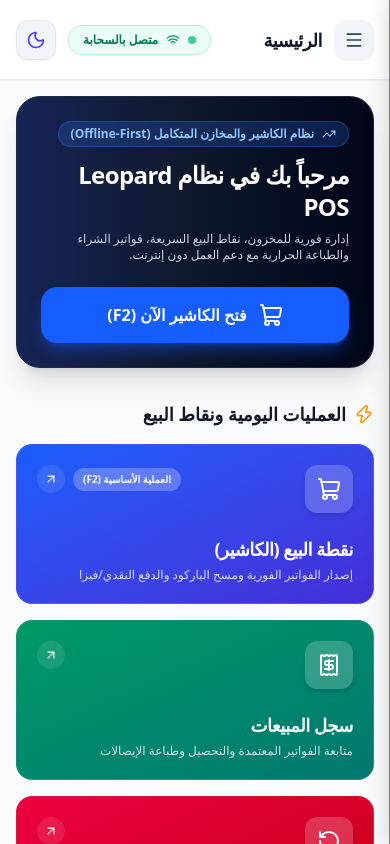
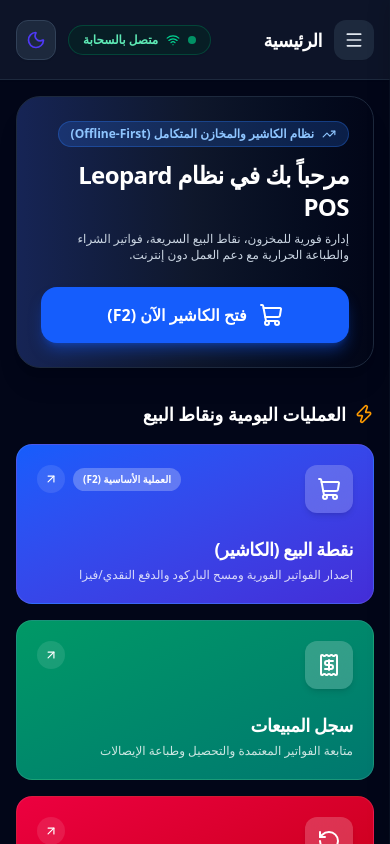
Before and after one commit to abdullahprocom/leopard-pos, a Next.js app: page /dashboard in a window 390 px wide. Built offline with nearby package versions, Linux system fonts and the light colour scheme.

Commit message:
fix(ui): overhaul UI with Modern Pro Dark Theme, high-contrast surfaces, responsive drawer sidebar, and balanced auto-fit grids

```diff
--- a/src/app/globals.css
+++ b/src/app/globals.css
@@ -4,30 +4,30 @@
 
 @layer base {
   :root {
-    --background: #f8fafc;
-    --foreground: #0f172a;
-    --card: #ffffff;
-    --card-foreground: #0f172a;
-    --popover: #ffffff;
-    --popover-foreground: #0f172a;
-    --primary: #2563eb;
+    --background: #090d16;
+    --foreground: #f8fafc;
+    --card: #0f172a;
+    --card-foreground: #f8fafc;
+    --popover: #0f172a;
+    --popover-foreground: #f8fafc;
+    --primary: #3b82f6;
     --primary-foreground: #ffffff;
-    --secondary: #f1f5f9;
-    --secondary-foreground: #0f172a;
-    --muted: #f1f5f9;
-    --muted-foreground: #64748b;
-    --accent: #f1f5f9;
-    --accent-foreground: #0f172a;
+    --secondary: #1e293b;
+    --secondary-foreground: #f8fafc;
+    --muted: #1e293b;
+    --muted-foreground: #94a3b8;
+    --accent: #1e293b;
+    --accent-foreground: #f8fafc;
     --destructive: #ef4444;
     --destructive-foreground: #ffffff;
-    --border: #e2e8f0;
-    --input: #e2e8f0;
-    --ring: #2563eb;
-    --radius: 0.75rem;
+    --border: #1e293b;
+    --input: #1e293b;
+    --ring: #3b82f6;
+    --radius: 1rem;
   }
 
   .dark {
-    --background: #020617;
+    --background: #090d16;
     --foreground: #f8fafc;
     --card: #0f172a;
     --card-foreground: #f8fafc;
@@ -59,4 +59,23 @@
     -webkit-font-smoothing: antialiased;
     transition: background-color 0.2s ease, color 0.2s ease;
   }
+
+  /* Custom Sleek Dark Scrollbar */
+  ::-webkit-scrollbar {
+    width: 6px;
+    height: 6px;
+  }
+
+  ::-webkit-scrollbar-track {
+    background: transparent;
+  }
+
+  ::-webkit-scrollbar-thumb {
+    background: #334155;
+    border-radius: 9999px;
+  }
+
+  ::-webkit-scrollbar-thumb:hover {
+    background: #475569;
+  }
 }
--- a/src/app/layout.tsx
+++ b/src/app/layout.tsx
@@ -9,7 +9,7 @@
 };
 
 export const viewport: Viewport = {
-  themeColor: "#1e3a8a",
+  themeColor: "#090d16",
   width: "device-width",
   initialScale: 1,
   maximumScale: 1,
@@ -17,8 +17,8 @@
 
 export default function RootLayout({ children }: { children: React.ReactNode }) {
   return (
-    <html lang="ar" dir="rtl" className="h-full antialiased">
-      <body className="min-h-full flex flex-col font-sans">
+    <html lang="ar" dir="rtl" className="dark h-full antialiased">
+      <body className="min-h-full flex flex-col font-sans bg-slate-950 text-slate-100">
         {children}
         <Toaster position="top-center" richColors dir="rtl" />
       </body>
--- a/src/components/ui/badge.tsx
+++ b/src/components/ui/badge.tsx
@@ -3,21 +3,21 @@
 import { cn } from "@/lib/cn"
 
 const badgeVariants = cva(
-  "inline-flex items-center rounded-md border px-2.5 py-0.5 text-xs font-semibold transition-colors focus:outline-none focus:ring-2 focus:ring-ring focus:ring-offset-2",
+  "inline-flex items-center rounded-lg border px-2.5 py-0.5 text-xs font-bold transition-colors select-none",
   {
     variants: {
       variant: {
         default:
-          "border-transparent bg-slate-900 text-slate-50 shadow hover:bg-slate-900/80",
+          "border-transparent bg-blue-600 text-white shadow-xs hover:bg-blue-700",
         secondary:
-          "border-transparent bg-slate-100 text-slate-900 hover:bg-slate-100/80",
+          "border-transparent bg-slate-100 dark:bg-slate-800 text-slate-800 dark:text-slate-200 hover:bg-slate-200 dark:hover:bg-slate-700",
         destructive:
-          "border-transparent bg-red-500 text-slate-50 shadow hover:bg-red-500/80",
-        outline: "text-slate-950",
+          "border-transparent bg-rose-600 text-white shadow-xs hover:bg-rose-700",
+        outline: "border-slate-300 dark:border-slate-700 text-slate-800 dark:text-slate-200",
         success:
-          "border-transparent bg-emerald-500 text-white shadow hover:bg-emerald-500/80",
+          "border-transparent bg-emerald-600 text-white shadow-xs hover:bg-emerald-700",
         warning:
-          "border-transparent bg-amber-500 text-white shadow hover:bg-amber-500/80",
+          "border-transparent bg-amber-500 text-white shadow-xs hover:bg-amber-600",
       },
     },
     defaultVariants: {
--- a/src/components/ui/button.tsx
+++ b/src/components/ui/button.tsx
@@ -3,23 +3,23 @@
 import { cn } from "@/lib/cn"
 
 const buttonVariants = cva(
-  "inline-flex items-center justify-center whitespace-nowrap rounded-xl text-sm font-bold transition-all duration-200 ease-in-out focus-visible:outline-none focus-visible:ring-2 focus-visible:ring-blue-500/50 disabled:pointer-events-none disabled:opacity-50 active:scale-95 cursor-pointer select-none",
+  "inline-flex items-center justify-center gap-2 whitespace-nowrap rounded-xl text-sm font-bold transition-all duration-200 ease-in-out focus-visible:outline-none focus-visible:ring-2 focus-visible:ring-blue-500/50 disabled:pointer-events-none disabled:opacity-50 active:scale-95 cursor-pointer select-none",
   {
     variants: {
       variant: {
         default:
-          "bg-blue-600 text-white shadow-md shadow-blue-600/20 hover:bg-blue-700 hover:shadow-lg hover:shadow-blue-600/30 hover:-translate-y-0.5",
+          "bg-blue-600 text-white shadow-md shadow-blue-600/25 hover:bg-blue-700 hover:shadow-lg hover:shadow-blue-600/35 hover:-translate-y-0.5",
         destructive:
-          "bg-red-500 text-white shadow-md shadow-red-500/20 hover:bg-red-600 hover:shadow-lg hover:shadow-red-500/30 hover:-translate-y-0.5",
+          "bg-rose-600 text-white shadow-md shadow-rose-600/25 hover:bg-rose-700 hover:shadow-lg hover:shadow-rose-600/35 hover:-translate-y-0.5",
         outline:
-          "border border-slate-200/90 bg-white text-slate-800 shadow-xs hover:bg-slate-50 hover:border-slate-300 hover:text-slate-900 hover:-translate-y-0.5",
+          "border border-slate-200/90 dark:border-slate-700/90 bg-white dark:bg-slate-800/90 text-slate-800 dark:text-slate-100 shadow-xs hover:bg-slate-50 dark:hover:bg-slate-700 hover:border-slate-300 dark:hover:border-slate-600 hover:text-slate-900 dark:hover:text-white hover:-translate-y-0.5",
         secondary:
-          "bg-slate-100 text-slate-900 shadow-xs hover:bg-slate-200/80 hover:-translate-y-0.5",
-        ghost: "text-slate-700 hover:bg-slate-100 hover:text-slate-900",
-        link: "text-blue-600 underline-offset-4 hover:underline",
+          "bg-slate-100 dark:bg-slate-800 text-slate-900 dark:text-slate-100 shadow-xs hover:bg-slate-200/80 dark:hover:bg-slate-700 hover:-translate-y-0.5",
+        ghost: "text-slate-700 dark:text-slate-300 hover:bg-slate-100 dark:hover:bg-slate-800 hover:text-slate-900 dark:hover:text-white",
+        link: "text-blue-600 dark:text-blue-400 underline-offset-4 hover:underline",
       },
       size: {
-        default: "h-11 px-5 py-2",
+        default: "h-11 px-5 py-2.5",
         sm: "h-9 rounded-lg px-3.5 text-xs",
         lg: "h-12 rounded-xl px-8 text-base",
         icon: "h-10 w-10 rounded-xl",
--- a/src/components/ui/dialog.tsx
+++ b/src/components/ui/dialog.tsx
@@ -60,8 +60,8 @@
       onClick={handleBackdropClick}
       onKeyDown={handleKeyDown}
       className={cn(
-        "backdrop:bg-black/50 backdrop:backdrop-blur-sm",
-        "rounded-xl border border-slate-200 bg-white p-0 shadow-lg",
+        "backdrop:bg-black/60 backdrop:backdrop-blur-xs",
+        "rounded-2xl border border-slate-200 dark:border-slate-800 bg-white dark:bg-slate-900 p-0 shadow-2xl text-slate-900 dark:text-slate-100",
         "w-full max-w-lg",
         "open:animate-in open:fade-in-90 open:zoom-in-95",
         "rtl:text-right",
@@ -70,8 +70,8 @@
     >
       <div className="flex flex-col p-6 space-y-4">
         {title && (
-          <div className="flex flex-col space-y-1.5 text-center sm:text-right">
-            <h2 className="text-lg font-semibold leading-none tracking-tight">
+          <div className="flex flex-col space-y-1.5 text-right border-b border-slate-100 dark:border-slate-800 pb-3">
+            <h2 className="text-lg font-black text-slate-900 dark:text-white leading-none tracking-tight">
               {title}
             </h2>
           </div>
--- a/src/components/ui/select.tsx
+++ b/src/components/ui/select.tsx
@@ -54,13 +54,13 @@
         type="button"
         onClick={() => context.setOpen(!context.open)}
         className={cn(
-          'flex h-10 w-full items-center justify-between rounded-md border border-slate-200 bg-white px-3 py-2 text-sm shadow-sm placeholder:text-slate-500 focus:outline-none focus:ring-1 focus:ring-blue-600 disabled:cursor-not-allowed disabled:opacity-50 text-right',
+          'flex h-11 w-full items-center justify-between rounded-xl border border-slate-200 dark:border-slate-700 bg-white dark:bg-slate-800/80 px-4 py-2 text-sm font-medium text-slate-900 dark:text-slate-100 shadow-xs placeholder:text-slate-400 focus:outline-none focus:ring-2 focus:ring-blue-600/30 focus:border-blue-600 disabled:cursor-not-allowed disabled:opacity-50 text-right cursor-pointer transition-colors',
           className
         )}
         {...props}
       >
         <span className="truncate">{children}</span>
-        <ChevronDown className="h-4 w-4 opacity-50 shrink-0" />
+        <ChevronDown className="h-4 w-4 opacity-60 shrink-0 text-slate-400" />
       </button>
     )
   }
@@ -82,7 +82,7 @@
       <div className="fixed inset-0 z-40" onClick={() => context.setOpen(false)} />
       <div
         className={cn(
-          'absolute z-50 mt-1 max-h-60 w-full overflow-auto rounded-md border border-slate-200 bg-white p-1 text-slate-950 shadow-md',
+          'absolute z-50 mt-1.5 max-h-60 w-full overflow-auto rounded-xl border border-slate-200 dark:border-slate-800 bg-white dark:bg-slate-900 p-1.5 text-slate-900 dark:text-slate-100 shadow-xl',
           className
         )}
       >
@@ -110,8 +110,8 @@
     <div
       onClick={() => context.onValueChange?.(value)}
       className={cn(
-        'relative flex w-full cursor-pointer select-none items-center rounded-sm py-2 px-3 text-sm outline-none hover:bg-slate-100 transition-colors',
-        isSelected && 'bg-blue-50 text-blue-700 font-semibold',
+        'relative flex w-full cursor-pointer select-none items-center rounded-lg py-2.5 px-3 text-sm font-medium outline-none hover:bg-slate-100 dark:hover:bg-slate-800 transition-colors',
+        isSelected && 'bg-blue-600 text-white font-bold hover:bg-blue-600 dark:hover:bg-blue-600',
         className
       )}
     >
```
Also changed, not shown: src/components/ui/table.tsx (+8 -8 lines).
